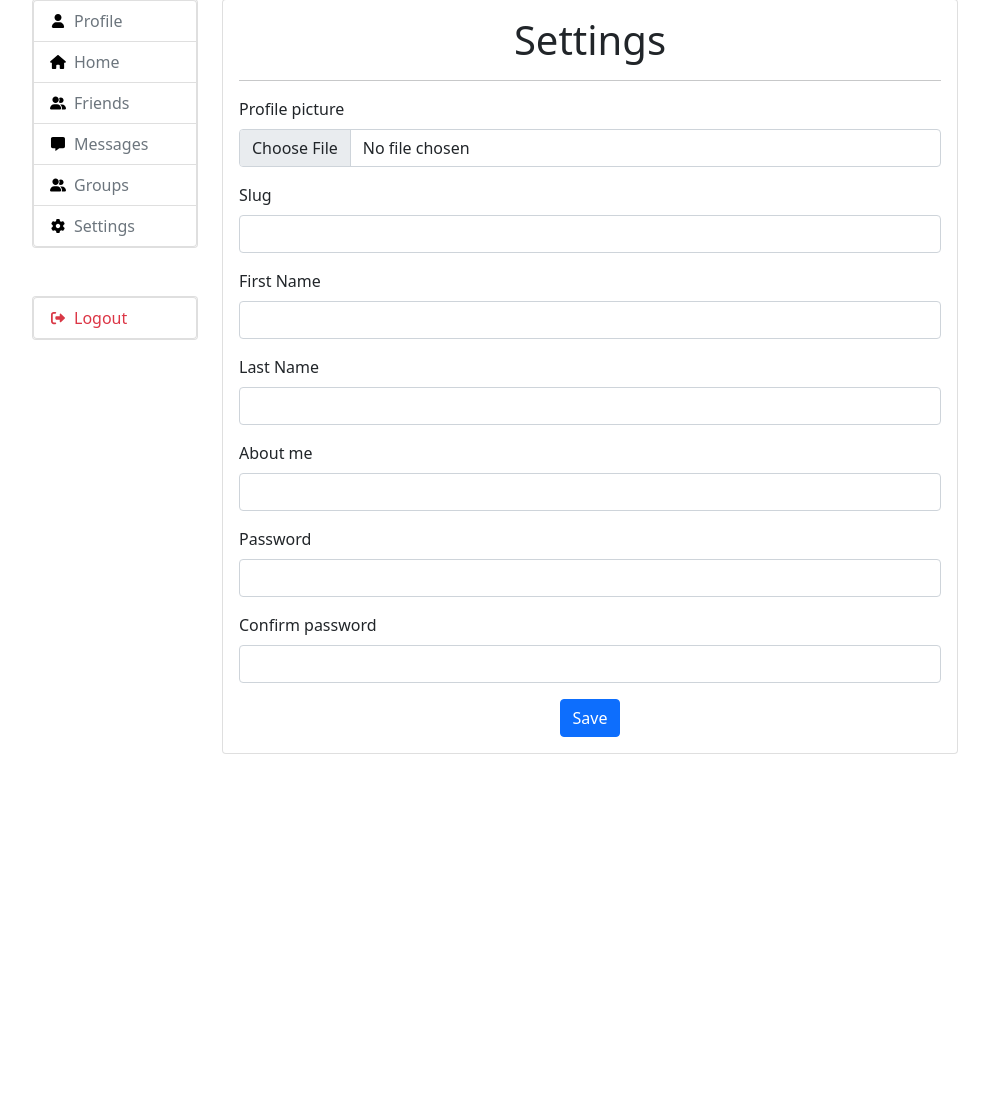
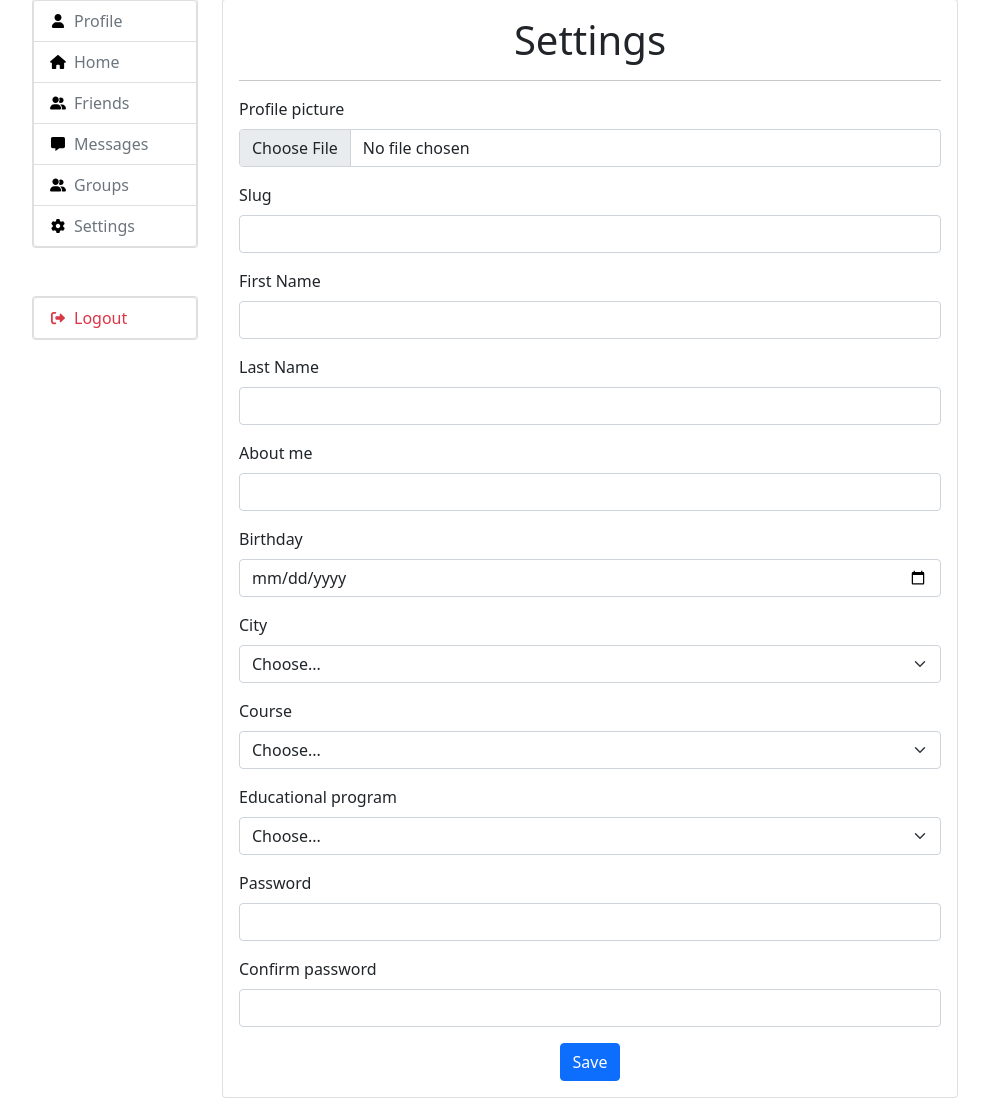
Before and after one commit to nrrnie/AituNetwork-2, a Flask app: page /users/settings in a window 1280 px wide. Shown: the part 49-1147 px from the top of the page, without its empty margins (50-1039 px from the left). Before the commit the page ends 803 px from the top, so only its background shows below. Run offline with Flask 2, Linux system fonts and the light colour scheme; the visitor is signed in with stand-in values (Sample User, id 1); parts of the project's set-up code (start-up, migrations or seed data) failed here and were passed over; some libraries are stand-ins or nearby versions.

Commit message:
chore: add new inputs

```diff
--- a/aituNetwork/users/templates/settings.html
+++ b/aituNetwork/users/templates/settings.html
@@ -41,12 +41,45 @@
                                        value="{{ user.about_me }}" required>
                             </div>
                             <div class="mb-3">
+                                <label class="form-label" for="birthday-input">Birthday</label>
+                                <input class="form-control" type="date" id="birthday-input">
+                            </div>
+                            <div class="mb-3">
+                                <label class="form-label" for="city-input">City</label>
+                                <select class="form-select" id="city-input">
+                                    <option selected>Choose...</option>
+                                    <option value="1">One</option>
+                                    <option value="2">Two</option>
+                                    <option value="3">Three</option>
+                                </select>
+                            </div>
+                            <div class="mb-3">
+                                <label class="form-label" for="course-input">Course</label>
+                                <select class="form-select" id="course-input">
+                                    <option selected>Choose...</option>
+                                    <option value="1">One</option>
+                                    <option value="2">Two</option>
+                                    <option value="3">Three</option>
+                                </select>
+                            </div>
+                            <div class="mb-3">
+                                <label class="form-label" for="edu-program-input">Educational program</label>
+                                <select class="form-select" id="edu-program-input">
+                                    <option selected>Choose...</option>
+                                    <option value="1">One</option>
+                                    <option value="2">Two</option>
+                                    <option value="3">Three</option>
+                                </select>
+                            </div>
+                            <div class="mb-3">
                                 <label for="password-input" class="form-label">Password</label>
-                                <input type="password" class="form-control" id="password-input" minlength="8" name="password">
+                                <input type="password" class="form-control" id="password-input" minlength="8"
+                                       name="password">
                             </div>
                             <div class="mb-3">
                                 <label for="password-confirm-input" class="form-label">Confirm password</label>
-                                <input type="password" class="form-control" id="password-confirm-input" minlength="8" name="password-confirm">
+                                <input type="password" class="form-control" id="password-confirm-input" minlength="8"
+                                       name="password-confirm">
                             </div>
 
                             <div class="d-grid">
```
